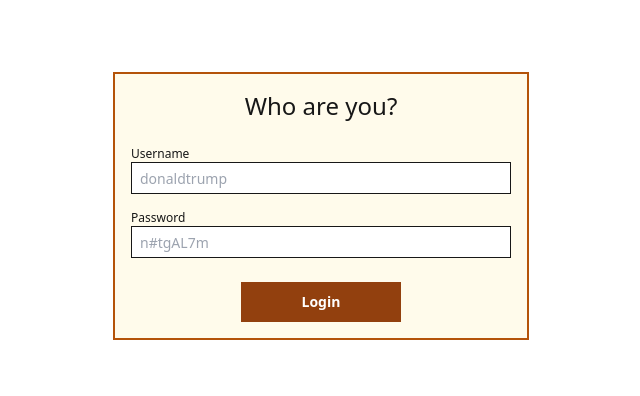
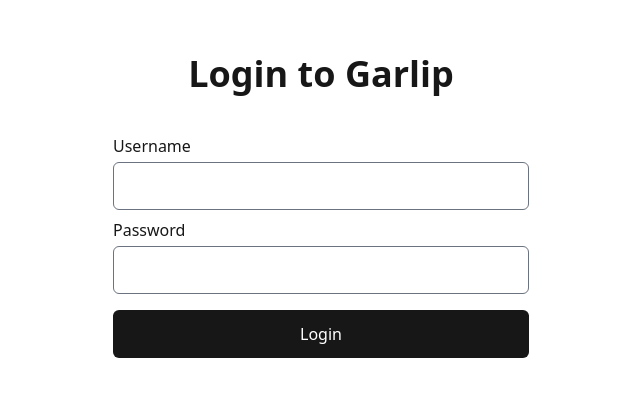
Before and after one commit to utilyre/garlip, a Next.js app in the folder frontend/: page /auth/login in a window 1280 px wide. Shown: the part 194-590 px from the top of the page, without its empty margins (319-959 px from the left). Built offline with nearby package versions, Linux system fonts and the light colour scheme.

Commit message:
style login page

```diff
--- a/frontend/app/auth/login/page.tsx
+++ b/frontend/app/auth/login/page.tsx
@@ -23,47 +23,41 @@
 
   return (
     <main className="flex h-screen flex-col items-center justify-center p-4">
-      <div className="w-full border-2 border-accent-700 bg-accent-50 p-4 sm:w-1/2 md:w-1/3">
-        <h1 className="text-center text-2xl font-light text-foreground">
-          Who are you?
+      <div className="flex w-full flex-col gap-10 sm:w-1/2 md:w-1/3">
+        <h1 className="text-center text-2xl font-bold sm:text-4xl">
+          Login to Garlip
         </h1>
 
-        <div className="h-6"></div>
-
-        <form onSubmit={onSubmit} className="flex flex-col items-center gap-6">
-          <div className="flex w-full flex-col gap-4">
-            <div className="flex flex-col">
-              <label htmlFor="username" className="text-xs">
-                Username
-              </label>
+        <form onSubmit={onSubmit} className="flex flex-col items-center gap-4">
+          <div className="flex w-full flex-col gap-2">
+            <div className="flex flex-col gap-1">
+              <label htmlFor="username">Username</label>
               <input
                 id="username"
                 type="text"
+                required
                 value={username}
                 onChange={(e) => setUsername(e.target.value)}
-                placeholder="donaldtrump"
-                className="h-8 border border-foreground p-2 text-sm outline-none"
+                className="h-12 rounded-md border border-gray-500 bg-background p-2 text-sm outline-none transition hover:border-gray-800 focus:border-gray-400 focus:ring focus:ring-gray-300 dark:hover:border-gray-400 dark:focus:ring-gray-600"
               />
             </div>
 
-            <div className="flex flex-col">
-              <label htmlFor="password" className="text-xs">
-                Password
-              </label>
+            <div className="flex flex-col gap-1">
+              <label htmlFor="password">Password</label>
               <input
                 id="password"
                 type="password"
+                required
                 value={password}
                 onChange={(e) => setPassword(e.target.value)}
-                placeholder="n#tgAL7m"
-                className="h-8 border border-foreground p-2 text-sm outline-none"
+                className="h-12 rounded-md border border-gray-500 bg-background p-2 text-sm outline-none transition hover:border-gray-800 focus:border-gray-400 focus:ring focus:ring-gray-300 dark:hover:border-gray-400 dark:focus:ring-gray-600"
               />
             </div>
           </div>
 
           <button
             type="submit"
-            className="h-10 w-40 bg-accent-800 text-sm font-bold text-background outline-none focus:ring-2 focus:ring-accent-800 focus:ring-offset-2"
+            className="h-12 w-full rounded-md bg-foreground text-background outline-none transition-colors hover:bg-gray-800 focus:outline-blue-400 dark:hover:bg-gray-300"
           >
             Login
           </button>
--- a/frontend/app/globals.css
+++ b/frontend/app/globals.css
@@ -7,12 +7,12 @@
   --foreground: #171717;
 }
 
-/* @media (prefers-color-scheme: dark) {
+@media (prefers-color-scheme: dark) {
   :root {
     --background: #0a0a0a;
     --foreground: #ededed;
   }
-} */
+}
 
 body {
   color: var(--foreground);
--- a/frontend/tailwind.config.ts
+++ b/frontend/tailwind.config.ts
@@ -11,18 +11,6 @@
       colors: {
         background: "var(--background)",
         foreground: "var(--foreground)",
-        accent: {
-          50: "#fffbeb",
-          100: "#fef3c7",
-          200: "#fde68a",
-          300: "#fcd34d",
-          400: "#fbbf24",
-          500: "#f59e0b",
-          600: "#d97706",
-          700: "#b45309",
-          800: "#92400e",
-          900: "#78350f",
-        },
       },
     },
   },
```
